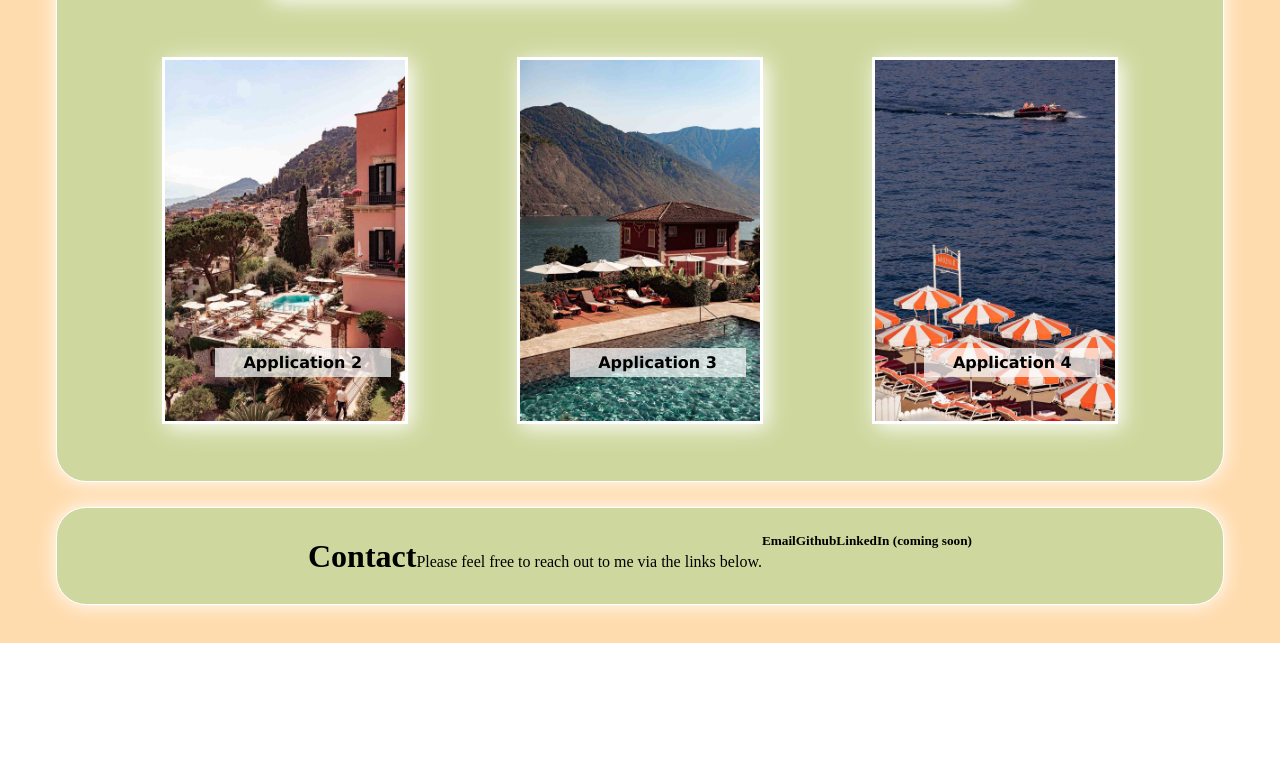
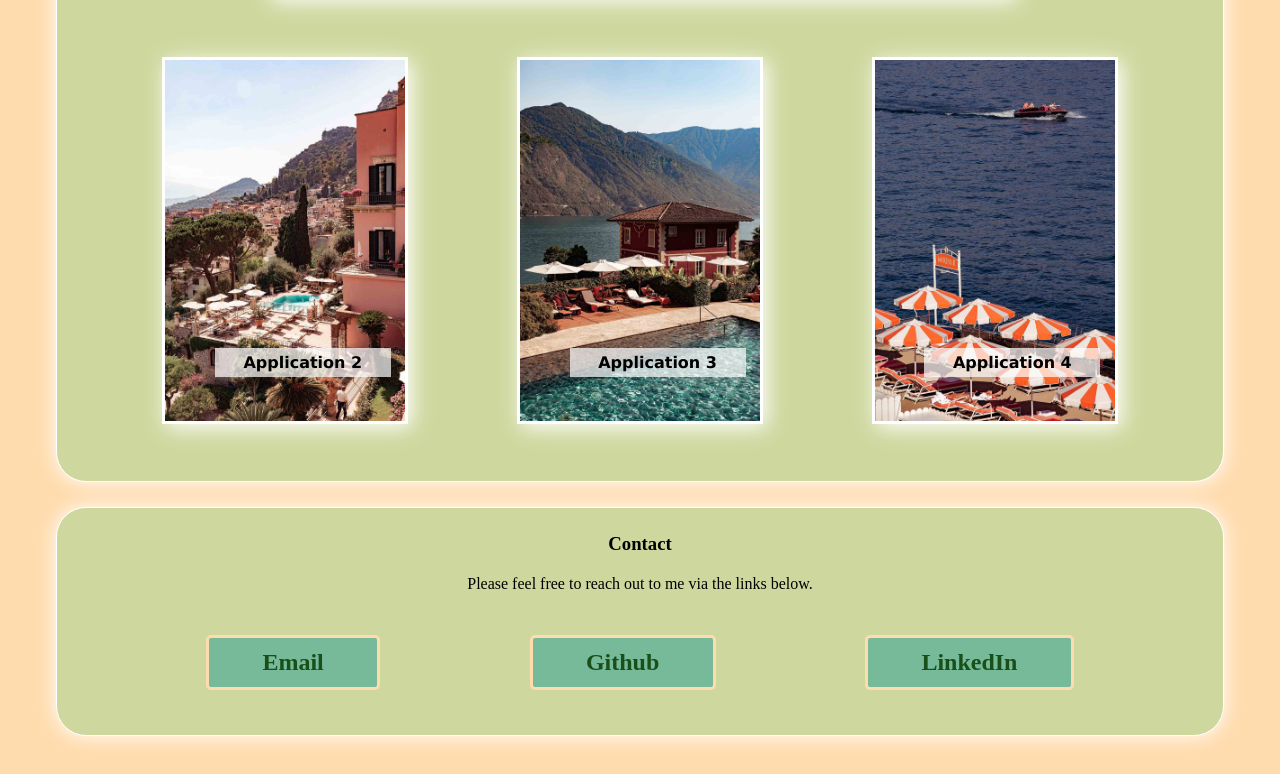
Before and after one commit to tjsoho/b-w2-portfolio, a plain HTML site: page index.html in a window 1280 px wide. Shown: the part 1387-2161 px from the top of the page. Before the commit the page ends 2030 px from the top, so only its background shows below. Drawn offline with Linux system fonts and the light colour scheme.

Commit message:
added links and styling to contact section

```diff
--- a/assets/css/style.css
+++ b/assets/css/style.css
@@ -195,6 +195,40 @@ img:active {
     transition: 5ms;
 }
 
+.contact-box {
+    background-color: #CED89E;
+    border: 1px solid white;
+    border-radius: 30px;
+    box-shadow: 0px 0px 20px white;
+    padding: 2% 4% 2% 4%;
+    text-align: center;
+    width: 95%;
+    margin: 1%;
+}
+
+.contact-div {
+    display: flex;
+    flex-direction: row;
+    flex-wrap: wrap;
+    justify-content: center;
+    justify-content: space-evenly;
+}
+
+h5 {
+    font-size: 100%;
+    padding: 1% 5% 1% 5%;
+    margin: 4% 0% 2% 0%;
+    font-size: 100%;
+    border-style: solid;
+    border-color: #FFDCAE;
+    border-radius: 5px;
+    background-color: #76BA99;
+}
+
+h5:hover:hover {
+    background-color: #FFDCAE;
+}
+
 /* Responsive sizing for tablets*/
 @media screen and (max-width: 992px) {
     .large-image-container {
--- a/index.html
+++ b/index.html
@@ -89,22 +89,29 @@
       </div>
     </section>
 
-    <section class="content-box">
+    <section class="contact-box">
       <h3 id="contact">Contact</h3>
         <p>
           Please feel free to reach out to me via the links below.
         </p>
+          <div class="contact-div">
           <p>
             <h5>
-            Email
+              <a href=mailto:"tjcarroll1@me.com">Email</a>
             </h5>
           </p>
           <p>
-          <h5>Github</h5>
+            <h5>
+              <a href="https://github.com/tjsoho">Github</a>
+            </h5>
           </p>
           <p>
-          <h5>LinkedIn (coming soon)</h5>
+            <!--I dont have a linked in profile yet so this link sends to linked in homepage and will be updated once I have a profile-->
+            <h5>
+              <a href="https://linkedin.com">LinkedIn</a>
+            </h5>
           </p>
+        </div>
 
     </section>
   </main>
```
Lines whose indentation alone changed are shown as unchanged.
